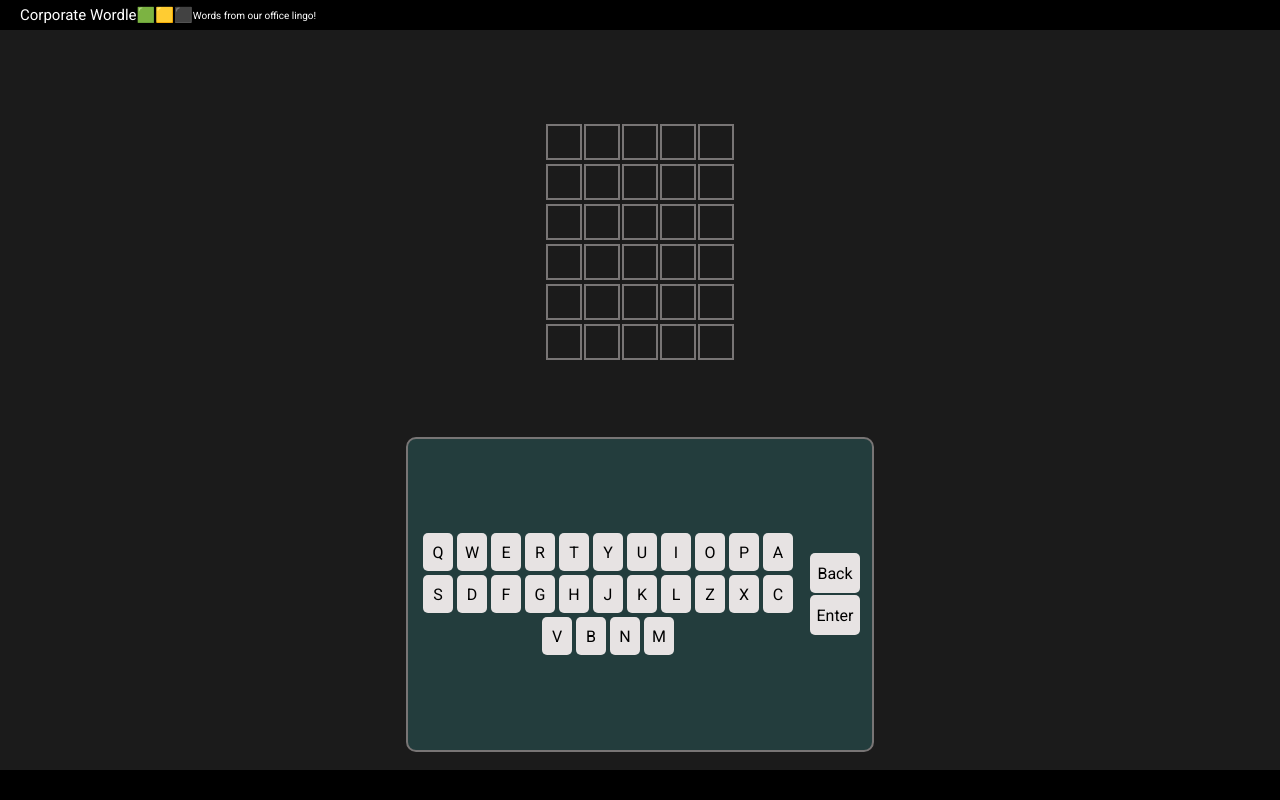
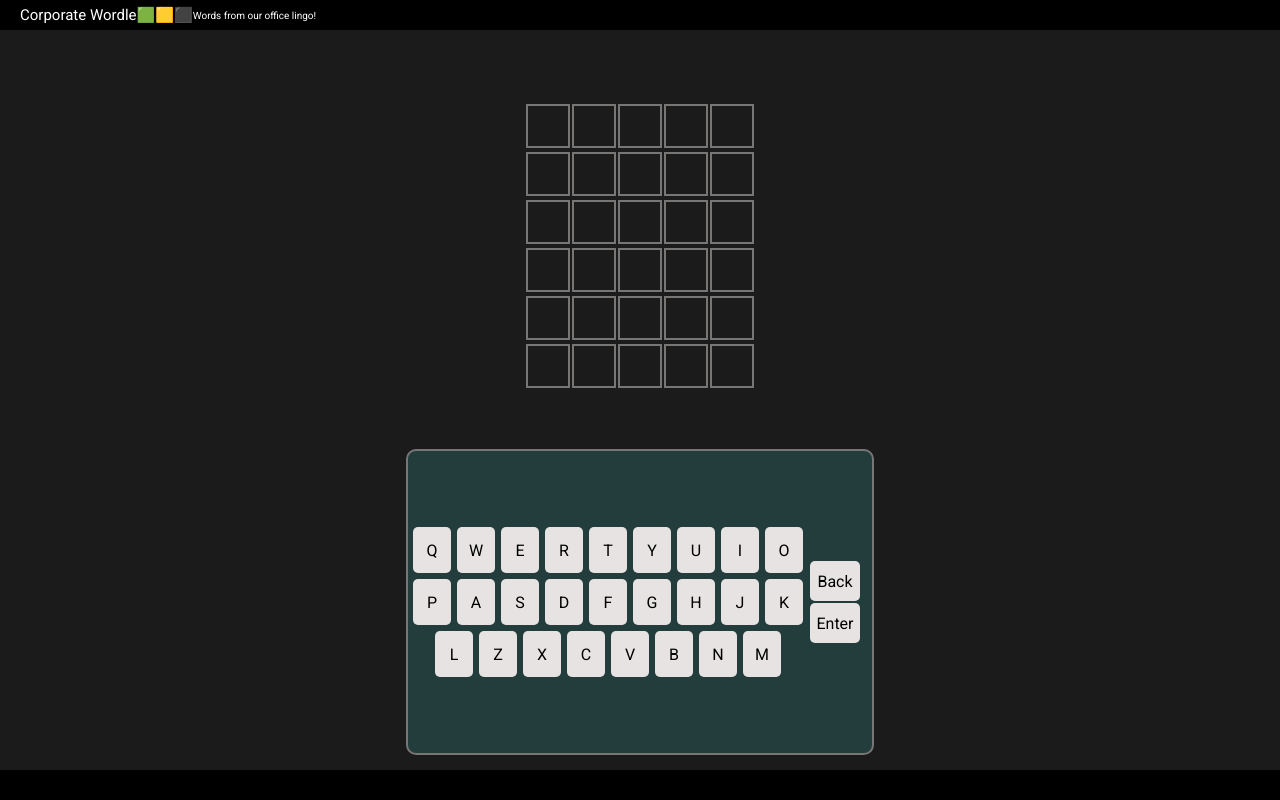
Before and after one commit to NorthernSantan/wordle, a plain HTML site: page index.html in a window 1280 px wide. Drawn offline with Linux system fonts and the light colour scheme.

Commit message:
Add files via upload

```diff
--- a/styles.css
+++ b/styles.css
@@ -73,7 +73,7 @@ section#canvas {
 }
 
 .board-row {
-    height: 2rem;
+    height: 2.5rem;
     width: auto;
     display: flex;
     flex-direction: row;
@@ -81,8 +81,8 @@ section#canvas {
 }
 
 .board-column {
-    height: 2rem;
-    width: 2rem;
+    height: 2.5rem;
+    width: 2.5rem;
     border: 2px solid #787575;
     margin: 1px;
     position: relative;
@@ -136,13 +136,13 @@ section#canvas {
 }
 
 .keypad-key {
-    height: 2rem;
-    width: 1.5rem;
+    height: 2.5rem;
+    width: 2rem;
     background: #e7e3e3;
     color: #000;
     border-radius: 5px;
     padding: 3px;
-    margin: 2px;
+    margin: 3px;
     display: flex;
     justify-content: center;
     align-items: center;
```
